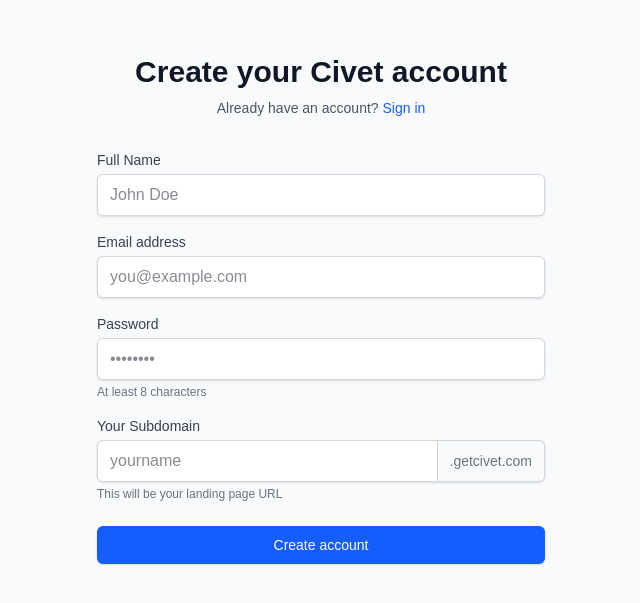
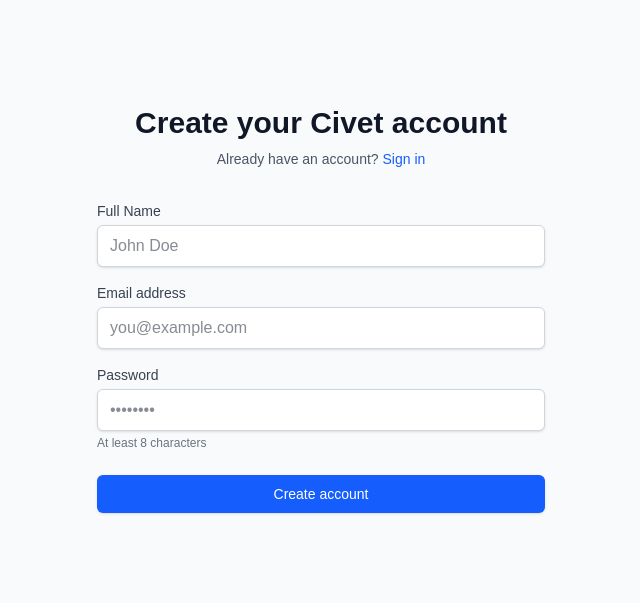
Before and after one commit to ramarit/civet, a Next.js app: page /signup in a window 1280 px wide. Shown: the part 103-706 px from the top of the page, without its empty margins (319-959 px from the left). Built offline with nearby package versions, Linux system fonts and the light colour scheme; no server answers; what @directus/sdk would draw is missing.

Commit message:
move subdomain to pages

```diff
--- a/app/(auth)/signup/actions.ts
+++ b/app/(auth)/signup/actions.ts
@@ -1,14 +1,12 @@
 'use server';
 
 import { directusAdmin, loginAsAdmin } from '@/lib/directus-admin';
-import { createUser, readRoles } from '@directus/sdk';
-import { CustomDirectusUser } from '@/lib/types';
+import { readRoles } from '@directus/sdk';
 
 interface SignupData {
   email: string;
   password: string;
   name: string;
-  subdomain: string;
 }
 
 interface SignupResult {
@@ -46,18 +44,34 @@
 
     console.log('Server: User role found:', userRoleId);
 
-    // Create user with admin privileges
+    // Create user with admin privileges using fetch directly
     console.log('Server: Creating user...');
-    const userData: Partial<CustomDirectusUser> = {
-      email: data.email,
-      password: data.password,
-      first_name: data.name,
-      subdomain: data.subdomain.toLowerCase(),
-      role: userRoleId,
-      status: 'active',
-    };
 
-    const newUser = await directusAdmin.request(createUser(userData));
+    const directusUrl = process.env.NEXT_PUBLIC_DIRECTUS_URL || 'http://localhost:8055';
+    const token = await directusAdmin.getToken();
+
+    const response = await fetch(`${directusUrl}/users`, {
+      method: 'POST',
+      headers: {
+        'Content-Type': 'application/json',
+        'Authorization': `Bearer ${token}`,
+      },
+      body: JSON.stringify({
+        email: data.email,
+        password: data.password,
+        first_name: data.name,
+        role: userRoleId,
+        status: 'active',
+      }),
+    });
+
+    if (!response.ok) {
+      const errorData = await response.json();
+      throw errorData;
+    }
+
+    const result = await response.json() as { data: { id: string; email: string } };
+    const newUser = result.data;
 
     console.log('Server: User created successfully:', newUser.id);
 
@@ -76,14 +90,6 @@
 
     const errorMessage = directusError?.errors?.[0]?.message || (error instanceof Error ? error.message : '') || '';
 
-    // Duplicate subdomain
-    if (errorMessage.includes('subdomain') || errorMessage.includes('unique')) {
-      return {
-        success: false,
-        error: 'This subdomain is already taken. Please choose another.'
-      };
-    }
-
     // Duplicate email
     if (errorMessage.includes('email')) {
       return {
@@ -95,7 +101,7 @@
     // Generic error
     return {
       success: false,
-      error: 'Signup failed. Please try again.'
+      error: `Signup failed: ${errorMessage || 'Please try again.'}`
     };
   }
 }
--- a/app/(auth)/signup/page.tsx
+++ b/app/(auth)/signup/page.tsx
@@ -5,7 +5,7 @@
 import Link from "next/link";
 import { directus } from "@/lib/directus";
 import { login } from "@directus/sdk";
-import { isValidEmail, isValidSubdomain } from "@/lib/utils";
+import { isValidEmail } from "@/lib/utils";
 import { signupUser } from "./actions";
 
 export default function SignupPage() {
@@ -14,7 +14,6 @@
     name: "",
     email: "",
     password: "",
-    subdomain: "",
   });
   const [error, setError] = useState("");
   const [loading, setLoading] = useState(false);
@@ -31,11 +30,6 @@
 
     if (formData.password.length < 8) {
       setError("Password must be at least 8 characters");
-      return;
-    }
-
-    if (!isValidSubdomain(formData.subdomain)) {
-      setError("Subdomain must be 3-63 characters, lowercase letters, numbers, and hyphens only");
       return;
     }
 
@@ -151,32 +145,6 @@
               />
               <p className="mt-1 text-xs text-gray-500">At least 8 characters</p>
             </div>
-
-            <div>
-              <label htmlFor="subdomain" className="block text-sm font-medium text-gray-700">
-                Your Subdomain
-              </label>
-              <div className="mt-1 flex rounded-md shadow-sm">
-                <input
-                  id="subdomain"
-                  name="subdomain"
-                  type="text"
-                  required
-                  value={formData.subdomain}
-                  onChange={(e) =>
-                    setFormData({ ...formData, subdomain: e.target.value.toLowerCase() })
-                  }
-                  className="block w-full rounded-l-md border border-gray-300 px-3 py-2 focus:border-blue-500 focus:outline-none focus:ring-blue-500 text-gray-900 bg-white"
-                  placeholder="yourname"
-                />
-                <span className="inline-flex items-center rounded-r-md border border-l-0 border-gray-300 bg-gray-50 px-3 text-sm text-gray-500">
-                  .getcivet.com
-                </span>
-              </div>
-              <p className="mt-1 text-xs text-gray-500">
-                This will be your landing page URL
-              </p>
-            </div>
           </div>
 
           <div>
--- a/lib/auth.ts
+++ b/lib/auth.ts
@@ -29,7 +29,6 @@
       id: directusUser.id,
       email: directusUser.email || "",
       name: directusUser.first_name || "",
-      subdomain: (directusUser as any).subdomain || "",
       created_at: (directusUser as any).date_created || new Date().toISOString(),
     };
 
--- a/lib/types.ts
+++ b/lib/types.ts
@@ -4,8 +4,7 @@
 
 // Extend Directus User type with custom fields
 export interface CustomDirectusUser extends DirectusUser {
-  subdomain: string;
-  // Add any other custom fields you added to directus_users
+  // Add any custom fields you added to directus_users
 }
 
 // Application User type (for use in the app)
@@ -13,13 +12,13 @@
   id: string;
   email: string;
   name: string;
-  subdomain: string;
   created_at: string;
 }
 
 export interface Page {
   id: string;
   user_id: string;
+  subdomain: string;
   headline: string;
   description: string;
   cta_text: string;
```
